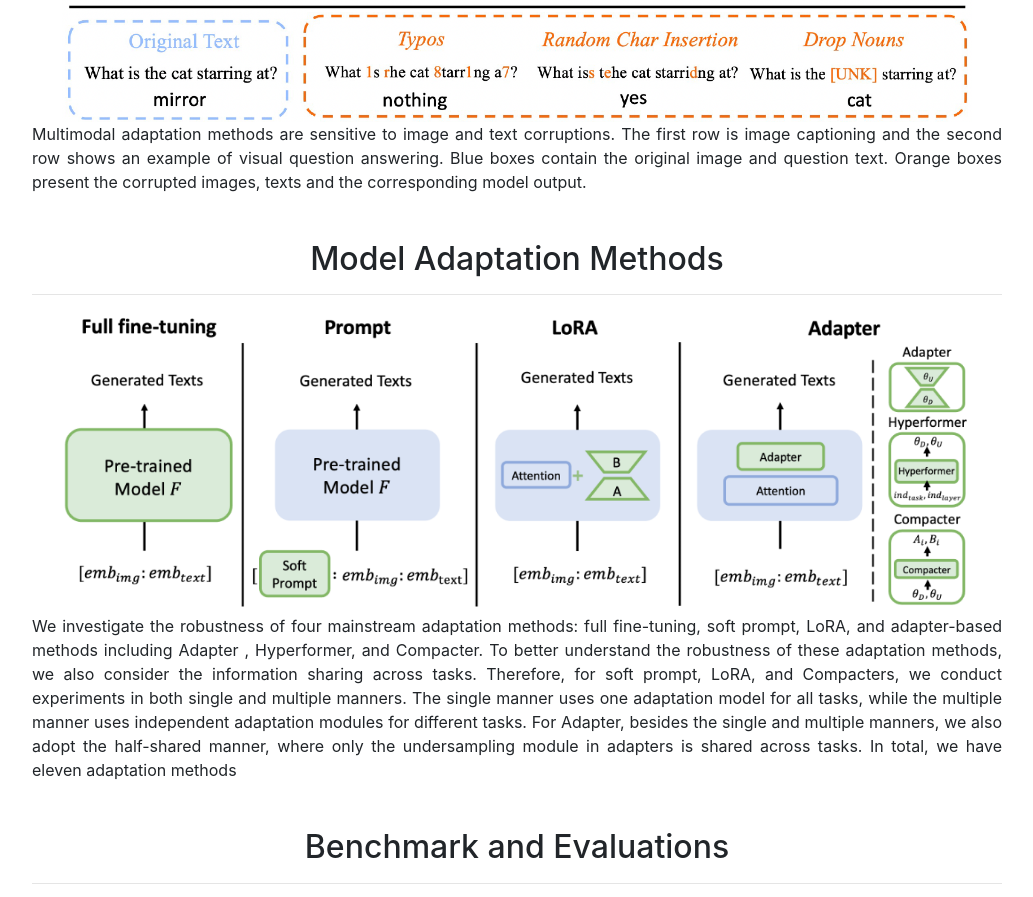
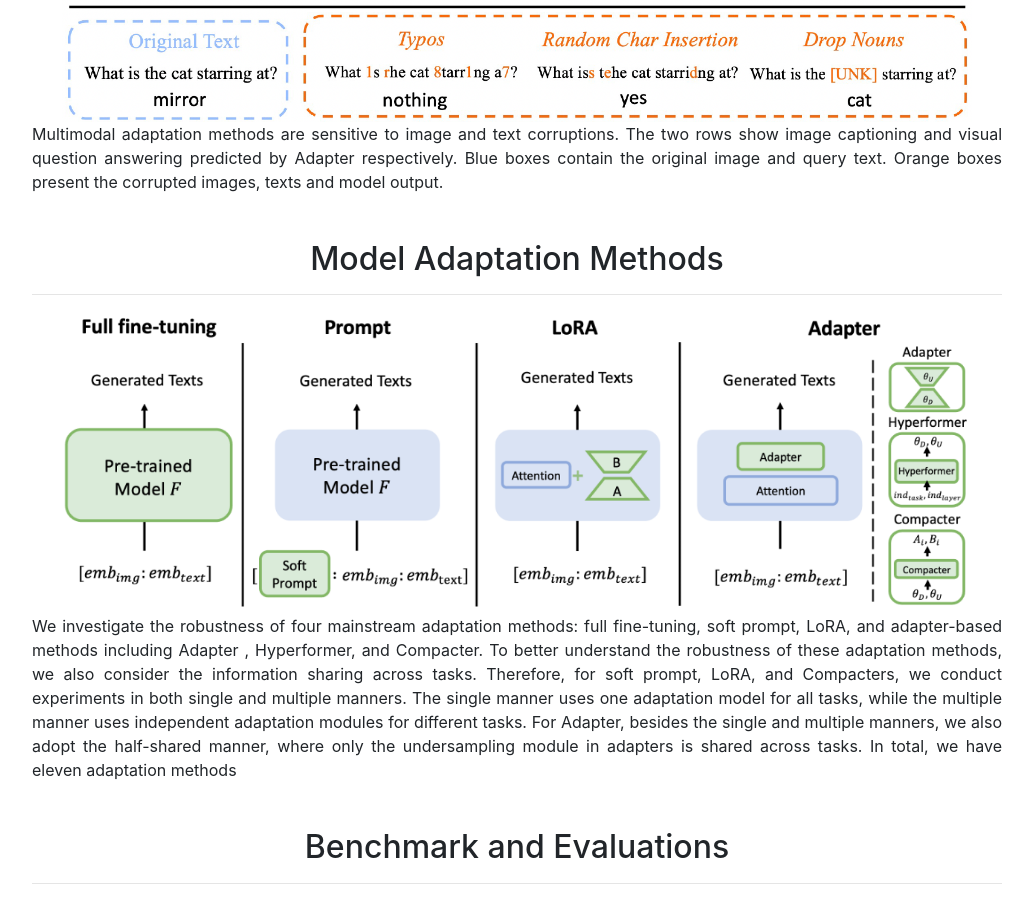
Before and after one commit to adarobustness/adarobustness.github.io, a plain HTML site: page index.html in a window 1280 px wide. Shown: the part 1100-1997 px from the top of the page, without its empty margins (123-1156 px from the left). Drawn offline with nearby package versions, Linux system fonts and the light colour scheme.

Commit message:
edit caption

```diff
--- a/index.html
+++ b/index.html
@@ -68,9 +68,7 @@
             </div>
         </div>
         <p>
-            Multimodal adaptation methods are sensitive to image and text corruptions.
-            The first row is image captioning and the second row shows an example of visual question answering. Blue boxes contain the original image and question text.
-            Orange boxes present the corrupted images, texts and the corresponding model output.
+            Multimodal adaptation methods are sensitive to image and text corruptions. The two rows show image captioning and visual question answering predicted by Adapter respectively. Blue boxes contain the original image and query text. Orange boxes present the corrupted images, texts and model output.
         </p>
     </div>
 
```
